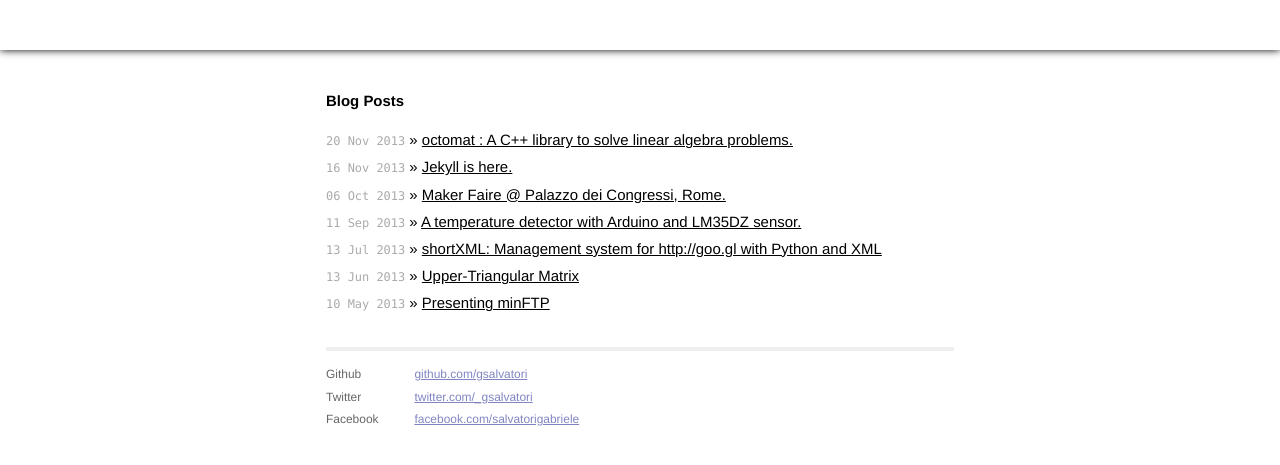
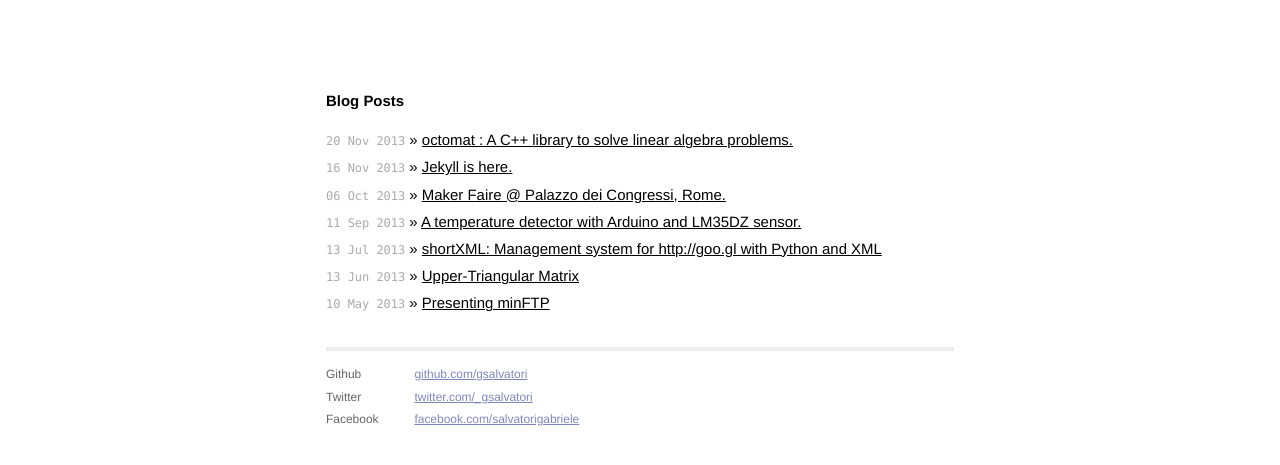
Before and after one commit to gsalvatori/salvatorigabriele.com, a Jekyll site: the page built from index.html, in a window 1280 px wide. Shown: the top 465 px of the page. Built offline with Jekyll 4.4.1, drawn with Linux system fonts in a browser that asks for light colours; Markdown is read by kramdown in place of the engine named in the settings.

Commit message:
Update main.css

```diff
--- a/css/main.css
+++ b/css/main.css
@@ -170,10 +170,6 @@ a:visited { color: #000; }
   color: #000000;
   text-align: center;
   padding-top: 15px;
-  /* Adds shadow to the bottom of the bar */
-  -webkit-box-shadow: 0px 0px 8px 0px #000000;
-  -moz-box-shadow: 0px 0px 8px 0px #000000;
-  box-shadow: 0px 0px 8px 0px #000000;
 }
 
 #navigation a {
```
